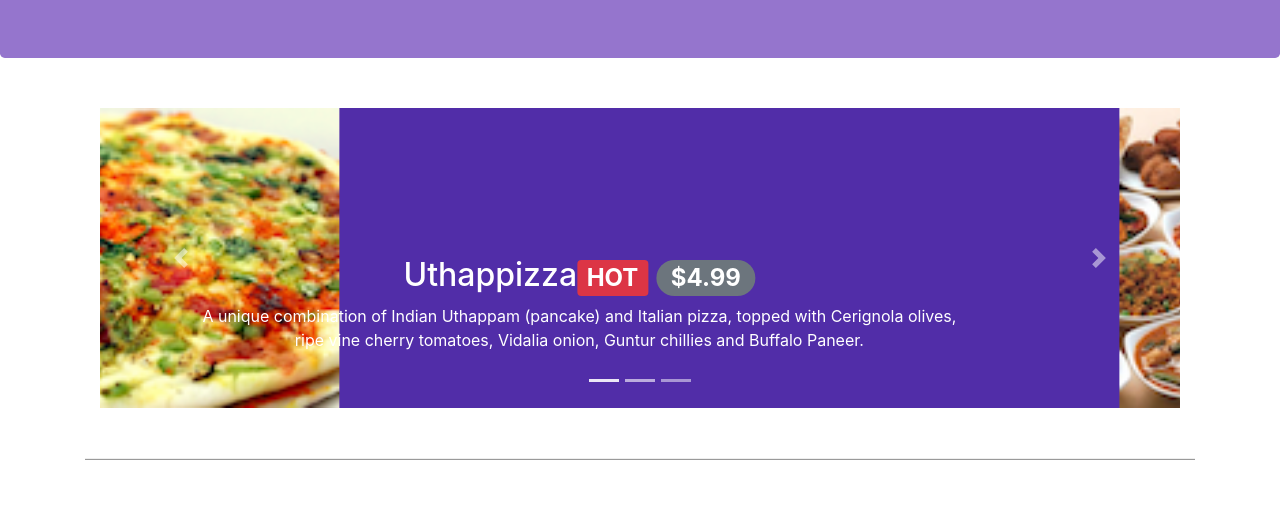
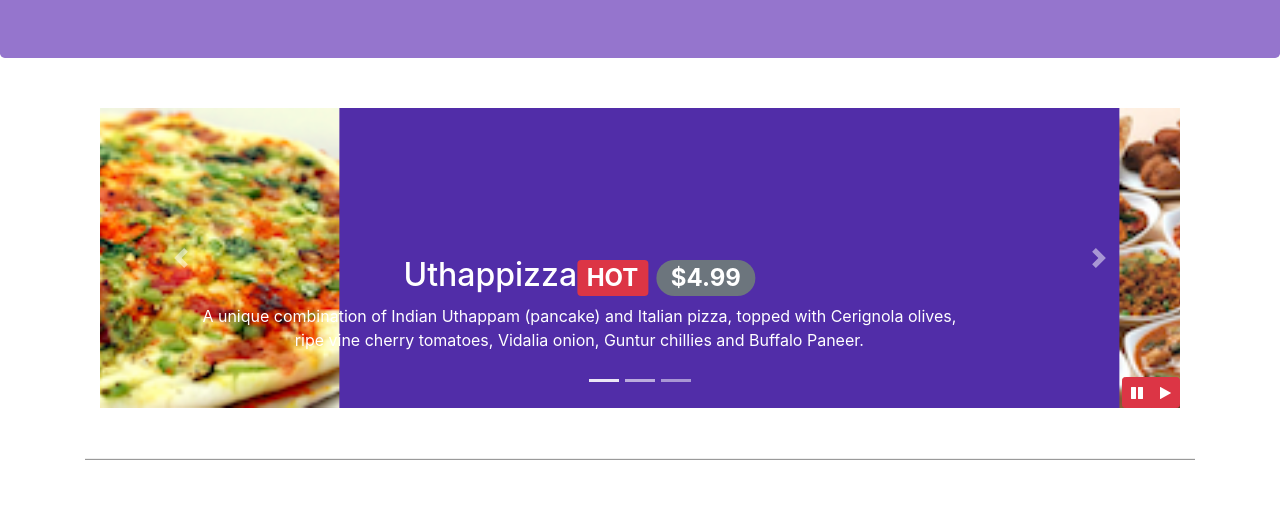
Before and after one commit to TheGuyNextToYou/Bootstrap4, a website: page index.html in a window 1280 px wide. Shown: the part 276-783 px from the top of the page. Drawn offline with nearby package versions, Linux system fonts and the light colour scheme.

Commit message:
Bootstrap JQuery

```diff
--- a/CSS/style.css
+++ b/CSS/style.css
@@ -43,3 +43,9 @@ body {
     left: 0;
     min-height: 300px;
 }
+#carouselbutton{
+    right : 0px;
+    position : absolute;
+    bottom : 0px;
+    z-index: 1;
+}
--- a/index.html
+++ b/index.html
@@ -205,6 +205,14 @@
                     <a class="carousel-control-next" href="#mycarousel" role="button" data-slide="next">
                         <span class="carousel-control-next-icon"></span>
                     </a>
+                    <div class="btn-group" id="carouselbutton">
+                        <button class="btn btn-danger btn-sm" id="carousel-pause">
+                            <span class="fa fa-pause"></span>
+                        </button>
+                        <button class="btn btn-danger btn-sm" id="carousel-play">
+                            <span class="fa fa-play"></span>
+                        </button>
+                    </div>
                 </div>
             </div>
         </div>
@@ -304,6 +312,17 @@
     <script src="node_modules/jquery/dist/jquery.slim.min.js"></script>
     <script src="node_modules/popper.js/dist/umd/popper.min.js"></script>
     <script src="node_modules/bootstrap/dist/js/bootstrap.min.js"></script>
+    <script>
+        $(document).ready(function(){
+            $("#mycarousel").carousel( { interval: 2000 } );
+            $("#carousel-pause").click(function(){
+                $("#mycarousel").carousel('pause');
+            });
+            $("#carousel-play").click(function(){
+                $("#mycarousel").carousel('cycle');
+            });
+        });
+    </script>
 </body>
 
 </html>
```
